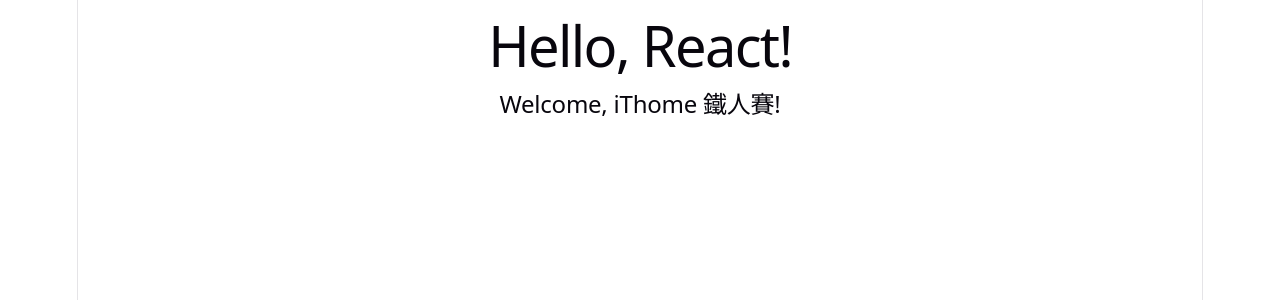
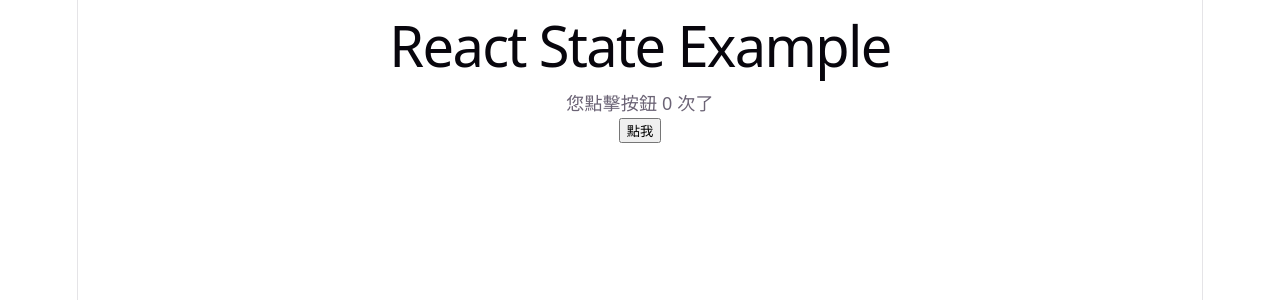
Before and after one commit to willyos0113/orderList, a React (Vite) app: page / in a window 1280 px wide. Shown: the top 300 px of the page. Built offline with nearby package versions, Linux system fonts and the light colour scheme.

Commit message:
react state example

```diff
--- a/src/App.tsx
+++ b/src/App.tsx
@@ -1,11 +1,20 @@
-import type { FC } from "react";
-import Greeting from './Greeting'
+import { useState, type FC } from "react";
 
 const App: FC = () => {
+  // 計數器
+  const [count, setCount] = useState<number>(0);
+
   return (
     <div className="App">
-      <h1>Hello, React!</h1>
-      <Greeting name="iThome 鐵人賽" />
+      <h1>React State Example</h1>
+      {/* 顯示 count 目前值 */}
+      <p>您點擊按鈕 {count} 次了</p>
+      {/* 點擊按鈕後，count 加 1 */}
+      <button onClick={() => setCount(count + 1)}>
+        點我
+      </button>
+      {/* 當 count 大於等於 10 次，顯示恭喜訊息 */}
+      {count >= 10 && <p>恭喜!!!您已點擊了 10 次！</p>}
     </div>
   )
 }
```
